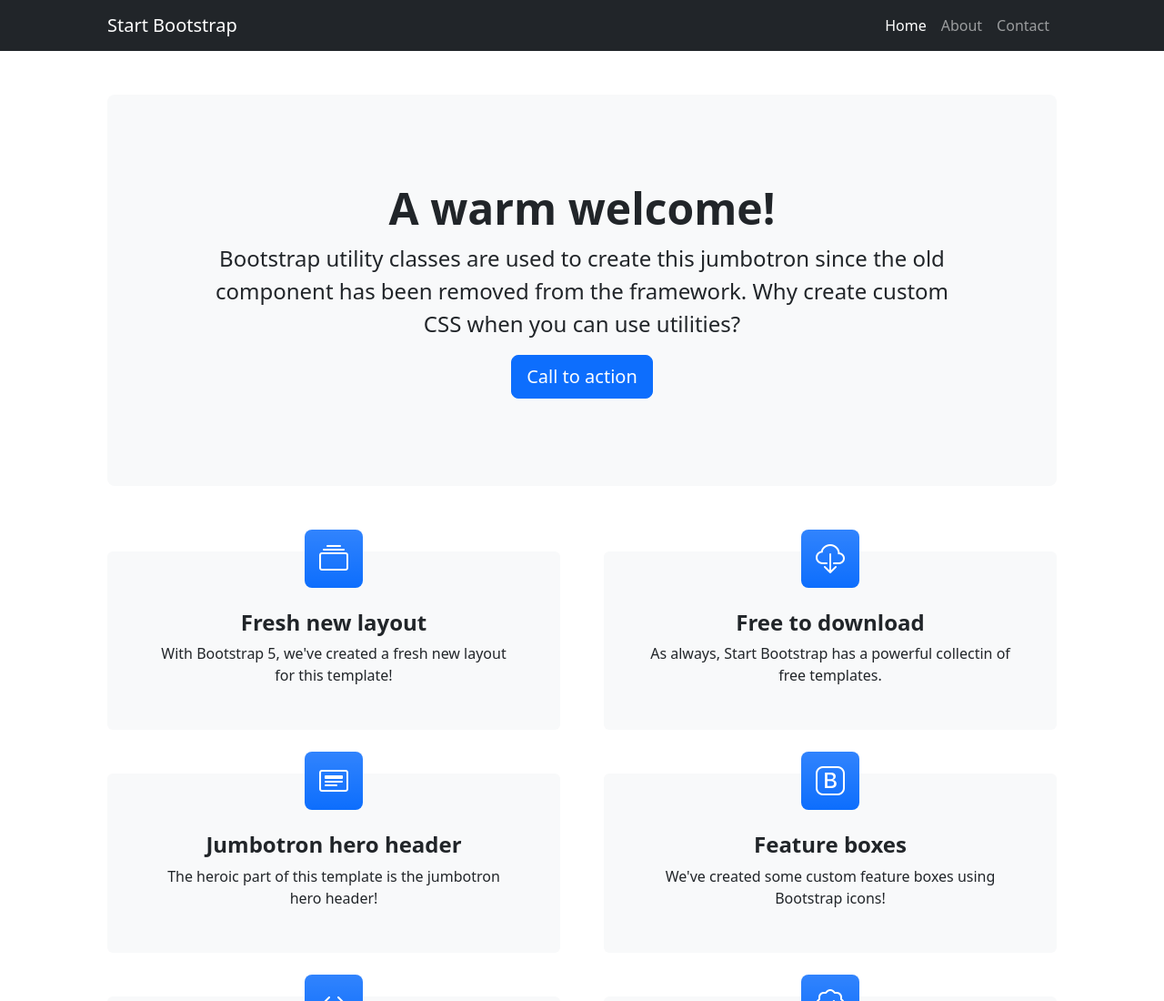
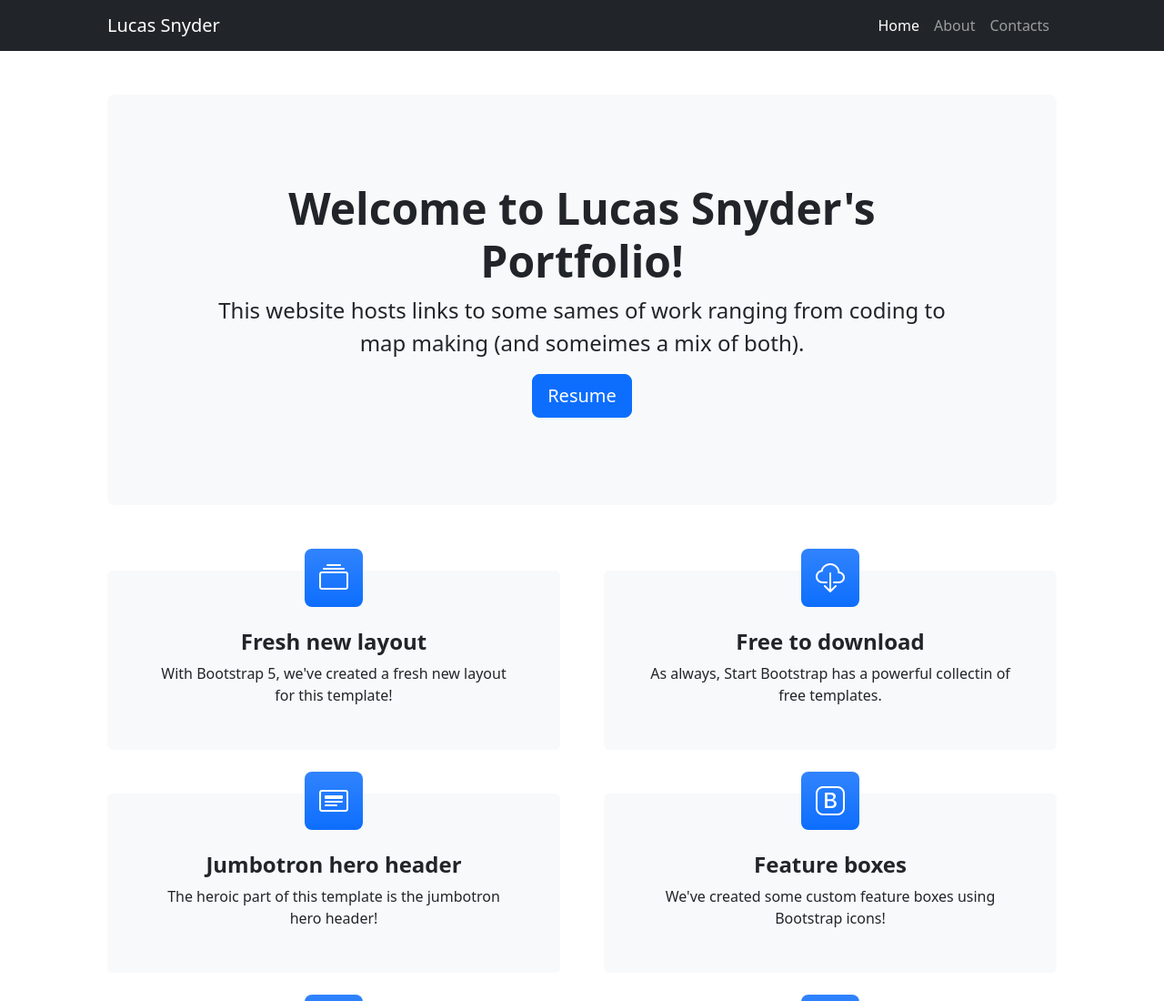
Before and after one commit to LSnyder220/LSnyder220.github.io, a plain HTML site: page index.html in a window 1280 px wide. Shown: the top 1100 px of the page at 91% size. Drawn offline with nearby package versions, Linux system fonts and the light colour scheme.

Commit message:
Update index.html

```diff
--- a/index.html
+++ b/index.html
@@ -5,7 +5,7 @@
         <meta name="viewport" content="width=device-width, initial-scale=1, shrink-to-fit=no" />
         <meta name="description" content="" />
         <meta name="author" content="" />
-        <title>Heroic Features - Start Bootstrap Template</title>
+        <title>Portfolio for Lucas Snyder</title>
         <!-- Favicon-->
         <link rel="icon" type="image/x-icon" href="assets/favicon.ico" />
         <!-- Bootstrap icons-->
@@ -17,13 +17,13 @@
         <!-- Responsive navbar-->
         <nav class="navbar navbar-expand-lg navbar-dark bg-dark">
             <div class="container px-lg-5">
-                <a class="navbar-brand" href="#!">Start Bootstrap</a>
+                <a class="navbar-brand" href="#!">Lucas Snyder</a>
                 <button class="navbar-toggler" type="button" data-bs-toggle="collapse" data-bs-target="#navbarSupportedContent" aria-controls="navbarSupportedContent" aria-expanded="false" aria-label="Toggle navigation"><span class="navbar-toggler-icon"></span></button>
                 <div class="collapse navbar-collapse" id="navbarSupportedContent">
                     <ul class="navbar-nav ms-auto mb-2 mb-lg-0">
                         <li class="nav-item"><a class="nav-link active" aria-current="page" href="#!">Home</a></li>
                         <li class="nav-item"><a class="nav-link" href="#!">About</a></li>
-                        <li class="nav-item"><a class="nav-link" href="#!">Contact</a></li>
+                        <li class="nav-item"><a class="nav-link" href="#!">Contacts</a></li>
                     </ul>
                 </div>
             </div>
@@ -33,9 +33,9 @@
             <div class="container px-lg-5">
                 <div class="p-4 p-lg-5 bg-light rounded-3 text-center">
                     <div class="m-4 m-lg-5">
-                        <h1 class="display-5 fw-bold">A warm welcome!</h1>
-                        <p class="fs-4">Bootstrap utility classes are used to create this jumbotron since the old component has been removed from the framework. Why create custom CSS when you can use utilities?</p>
-                        <a class="btn btn-primary btn-lg" href="#!">Call to action</a>
+                        <h1 class="display-5 fw-bold">Welcome to Lucas Snyder's Portfolio!</h1>
+                        <p class="fs-4">This website hosts links to some sames of work ranging from coding to map making (and someimes a mix of both).</p>
+                        <a class="btn btn-primary btn-lg" href="#!">Resume</a>
                     </div>
                 </div>
             </div>
```
